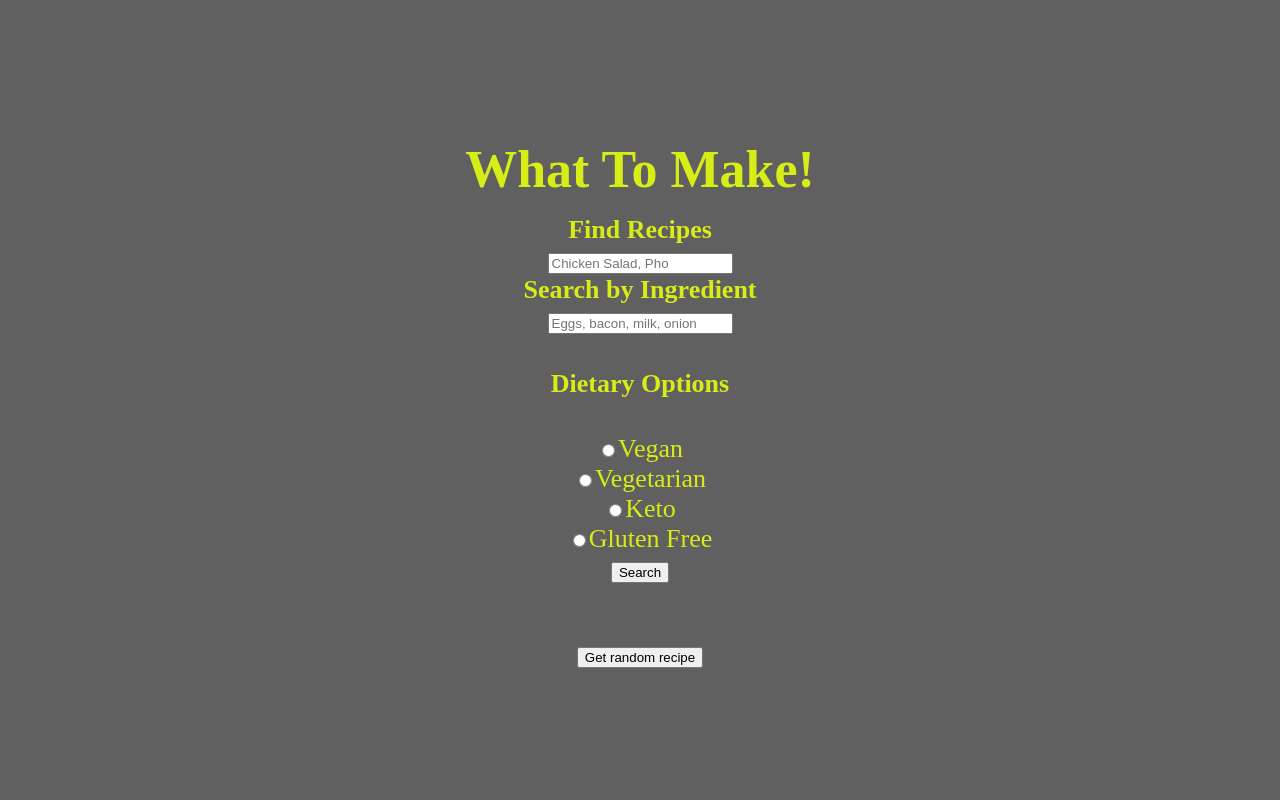
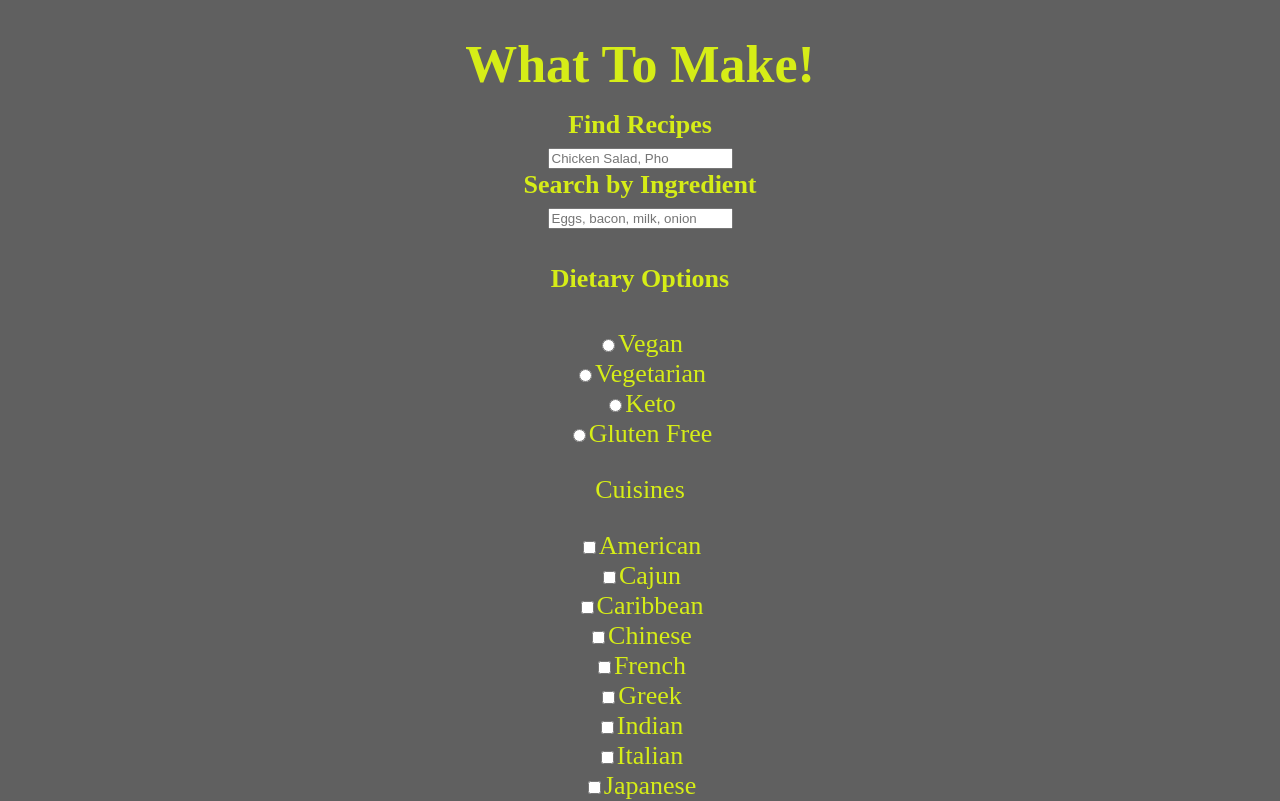
Before and after one commit to Anthony-Moss/what-to-make-react, a React (Create React App) app: page / in a window 1280 px wide. Shown: the top 801 px of the page. Built offline with nearby package versions, Linux system fonts and the light colour scheme.

Commit message:
adds cuisineOptions to state, and a list of cuisines that can be selected, they are added and removed to the state if checked or not, its not integrated with the search yet

```diff
--- a/src/components/FindRecipe.js
+++ b/src/components/FindRecipe.js
@@ -10,7 +10,8 @@ class FindRecipe extends React.Component {
             query: '',
             ingredients: [],
             recipeCards: [],
-            dietaryOption: ''
+            dietaryOption: '',
+            cuisineOptions: []
         }
         this.handleChange = this.handleChange.bind(this);
     }
@@ -18,6 +19,18 @@ class FindRecipe extends React.Component {
     render() {
         let cards = this.state.recipeCards.map((recipe, i) => {
             return <RecipeCard key={recipe.id} id={recipe.id} title={recipe.title} image={recipe.image} />
+        })
+
+        let cuisineTypes = ['American', 'Cajun', 'Caribbean', 'Chinese', 'French', 'Greek', 'Indian', 'Italian', 'Japanese', 'Korean', 'Latin American', 'Mediterranean', 'Mexican', 'Thai', 'Vietnamese']
+        let cuisineButtons = cuisineTypes.map((cuisine, i) => {
+            return (
+            <div className='checkbox'>
+                <label>
+                    <input type='checkbox' key={i} name={cuisine} value={cuisine} onChange={this.setCuisine}  />
+                    {cuisine}
+                </label>
+            </div>
+            )
         })
 
         return (
@@ -57,6 +70,10 @@ class FindRecipe extends React.Component {
                                 <input type='radio' name='Gluten Free' value='Gluten Free' onChange={this.setDiet} checked={this.state.dietaryOption === 'Gluten Free'}/>
                                 Gluten Free
                             </label>
+                        </div>
+                        <div className='cuisineTypes'>
+                            <p>Cuisines</p>
+                            {cuisineButtons}
                         </div>
                     </form>
 
@@ -101,6 +118,26 @@ class FindRecipe extends React.Component {
         this.setState({'dietaryOption': event.target.name})
     }
 
+    setCuisine = (event) => {
+        // the current cuisine options
+        let current = this.state.cuisineOptions
+
+        // if the cuisineOptions array doesnt include the selected option we need to add it
+        if (!current.includes(event.target.name)) {
+            // create a new variable for the new options array by adding the target value to the array
+            let newOptions = this.state.cuisineOptions.concat(event.target.name)
+            // sets the state with the newOptions var that now contains an array with the new option
+            this.setState({'cuisineOptions': newOptions})
+        // if the array does contain the option we must remove it
+        } else {
+            // find the index using indexOf
+            let index = current.indexOf(event.target.name)
+            // remove the option from the aray using splice
+            current.splice(index, 1)
+            // set the state to the spliced array which no longer has that option
+            this.setState({'cuisineOptions': current})
+        }
+    }
 
 
     // Do not use this unless know that all recipes want to be searched as it is 1pt per recipe not 1 per call
@@ -119,3 +156,18 @@ class FindRecipe extends React.Component {
 }
 
 export default FindRecipe
+
+
+
+
+
+// let dietOptions = diets.map((diet, i) => {
+//     return (
+//     <div className='radio'>
+//         <label>
+//             <input type='radio' key={i} name={diet} value={diet} onChange={this.setDiet} checked={this.state.dietaryOption === {diet}} />
+//             {diet}
+//         </label>
+//     </div>
+//     )
+// })
```
